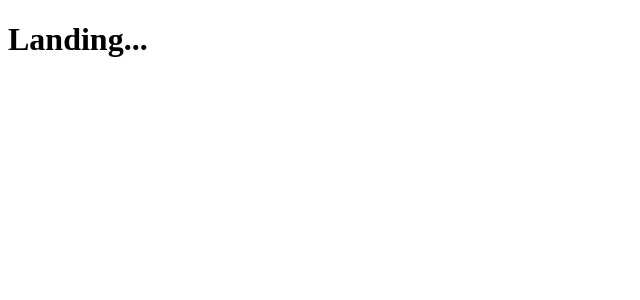
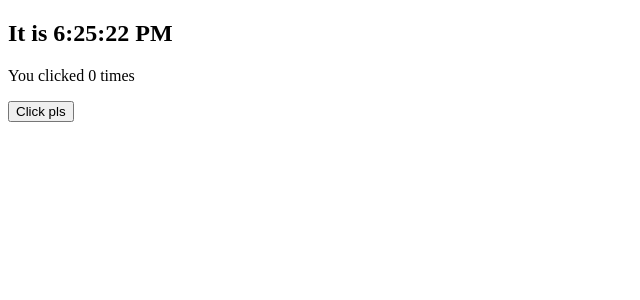
Before and after one commit to RavenDuffy/Portfolio, a React (Create React App) app in the folder portfolio/: page / in a window 1280 px wide. Shown: the top 300 px of the page, without its empty margins (0-640 px from the left). Built offline with nearby package versions, Linux system fonts and the light colour scheme.

Commit message:
Trying some react things out
- not helpful for the portfolio but useful to understand

```diff
--- a/portfolio/package.json
+++ b/portfolio/package.json
@@ -42,10 +42,12 @@
     ]
   },
   "devDependencies": {
+    "@types/fork-ts-checker-webpack-plugin": "^0.4.5",
     "@types/node": "^12.19.9",
     "@types/webpack": "^4.41.25",
     "@types/webpack-dev-server": "^3.11.1",
     "@types/webpack-env": "^1.16.0",
+    "fork-ts-checker-webpack-plugin": "^6.0.6",
     "ts-loader": "^8.0.12",
     "ts-node": "^9.1.1",
     "webpack": "^5.10.1",
--- a/portfolio/src/index.tsx
+++ b/portfolio/src/index.tsx
@@ -1,8 +1,55 @@
-import React from "react"
+import React, { useState } from "react"
 import ReactDOM from "react-dom"
 
+class Clock extends React.Component<{}, {date: Date}> {
+  timerID: any
+
+  constructor(props: any) {
+    super(props)
+    this.state = { date: new Date() }
+  }
+
+  componentDidMount() {
+    this.timerID = setInterval(
+      () => this.tick(), 1000
+    )
+  }
+
+  componentWillUnmount() {
+    clearInterval(this.timerID)
+  }
+
+  tick() {
+    this.setState({ date: new Date() })
+  }
+
+  render() {
+    return (
+      <div>
+        <h2>It is {this.state.date.toLocaleTimeString()}</h2>
+      </div>
+    )
+  }
+}
+
+const Counter: React.FC<{}> = () => {
+  const [count, setCount] = useState(0);
+
+  return (
+    <div>
+      <p>You clicked {count} times</p>
+      <button onClick={() => setCount(count + 1)}>
+        Click pls
+      </button>
+    </div>
+  )
+}
+
 const App = () => (
-  <h1>Landing...</h1>
+  <>
+    <Clock />
+    <Counter />
+  </>
 )
 
 ReactDOM.render(
--- a/portfolio/webpack.config.ts
+++ b/portfolio/webpack.config.ts
@@ -1,6 +1,7 @@
 import path from 'path'
 import webpack from 'webpack'
-import webpackDevServer from 'webpack-dev-server'
+import webpackDevServer from 'webpack-dev-server' // needed to use .config
+import ForkTsCheckerWebpackPlugin from 'fork-ts-checker-webpack-plugin'
 
 const config: webpack.Configuration = {
   entry: './src/index.tsx',
@@ -20,6 +21,14 @@ const config: webpack.Configuration = {
     path: path.resolve(__dirname, 'public'),
     filename: 'bundle.js'
   },
+  plugins: [
+    new ForkTsCheckerWebpackPlugin({
+      async: false,
+      eslint: {
+        files: './src/*'
+      }
+    })
+  ],
   devServer: {
     contentBase: path.join(__dirname, 'public'),
     compress: true,
```
Also changed, not shown: 2 other files (tests, documents, lock files or other folders).
